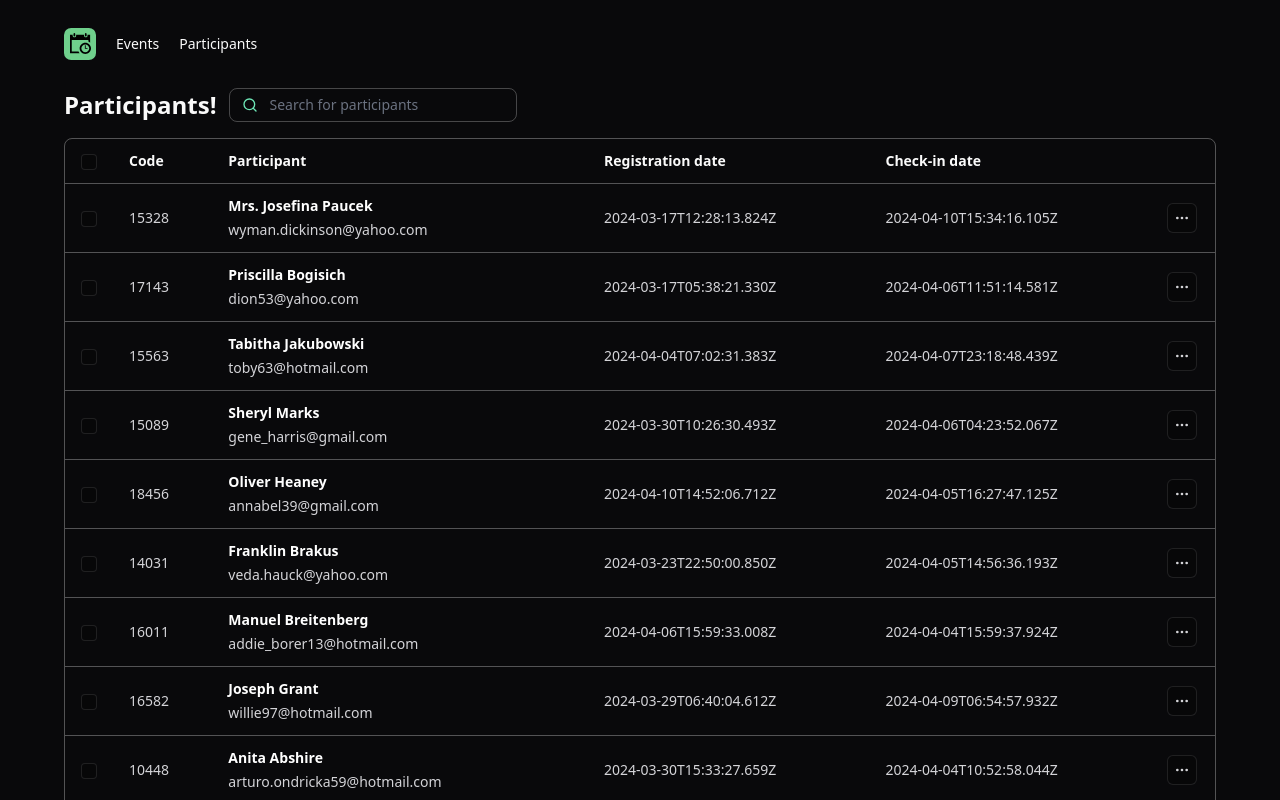
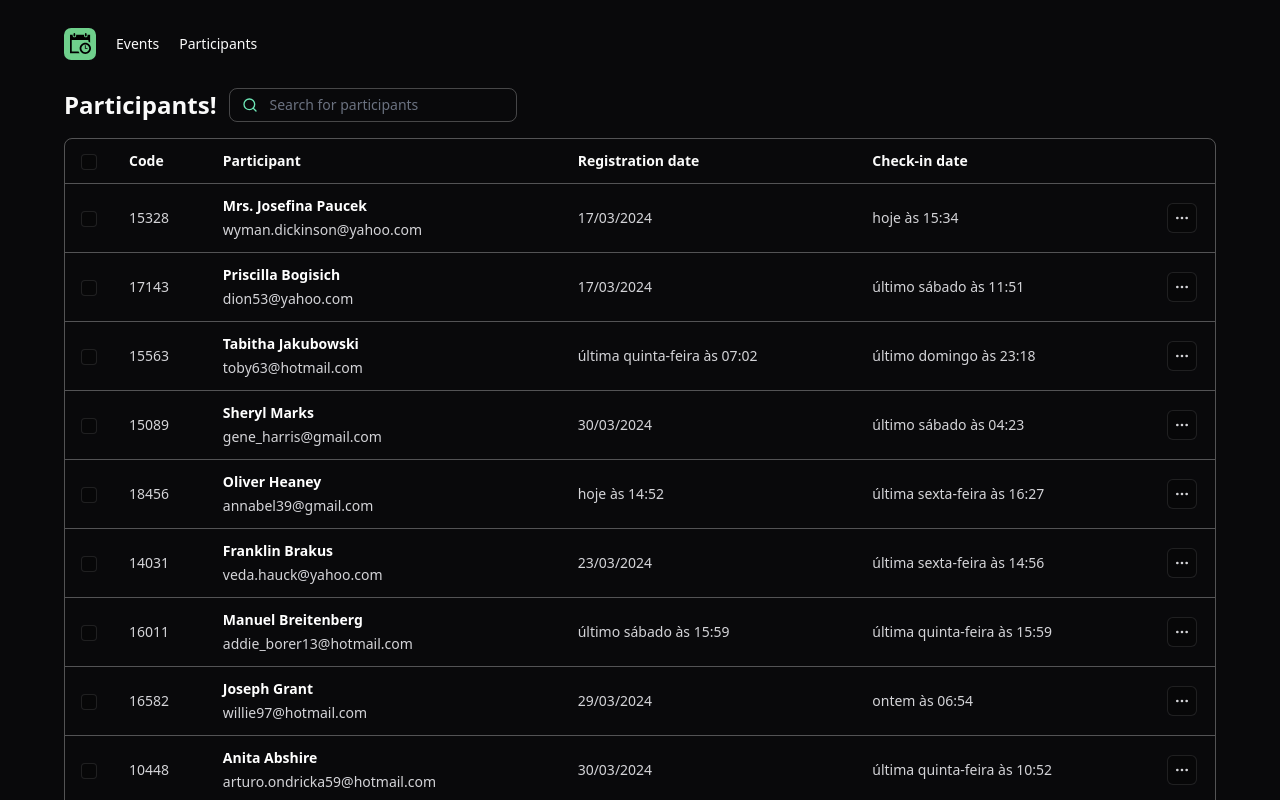
Before and after one commit to darioffmoreira/React_EventManager, a React (Vite) app: page / in a window 1280 px wide. Shown: the top 800 px of the page. Built offline with nearby package versions, Linux system fonts and the light colour scheme.

Commit message:
installed JavaScript date utility library dayJS

```diff
--- a/package.json
+++ b/package.json
@@ -11,6 +11,7 @@
   },
   "dependencies": {
     "date-fns": "^3.6.0",
+    "dayjs": "^1.11.11",
     "lucide-react": "^0.368.0",
     "react": "^18.2.0",
     "react-dom": "^18.2.0",
--- a/src/components/attendes-list.tsx
+++ b/src/components/attendes-list.tsx
@@ -1,4 +1,6 @@
 import { Search, MoreHorizontal, ChevronLeft, ChevronsLeft, ChevronRight, ChevronsRight } from 'lucide-react';
+import { formatRelative } from 'date-fns';
+import { pt } from 'date-fns/locale';
 import { IconButton } from './icon-button';
 import { Table } from './table/table';
 import { TableHeader } from './table/table-header';
@@ -56,8 +58,8 @@ export function AttendeeList() {
                     <span>{attendee.email}</span>
                   </div>
                 </TableCell>
-                <TableCell>{attendee.createdAt.toISOString()}</TableCell>
-                <TableCell>{attendee.checkedInAt.toISOString()}</TableCell>
+                <TableCell>{formatRelative(attendee.createdAt, new Date(), { locale: pt })}</TableCell>
+                <TableCell>{formatRelative(attendee.checkedInAt, new Date(), { locale: pt })}</TableCell>
                 <TableCell>
                   <IconButton transparent={true}>
                     <MoreHorizontal className='size-4' />
```
Also changed, not shown: 1 other file (tests, documents, lock files or other folders).
